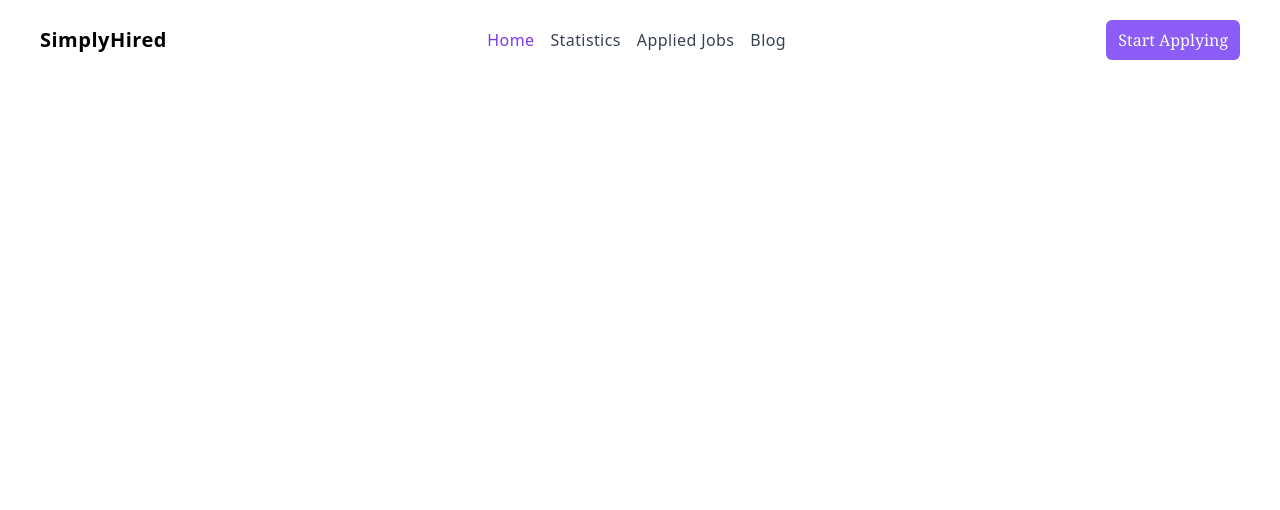
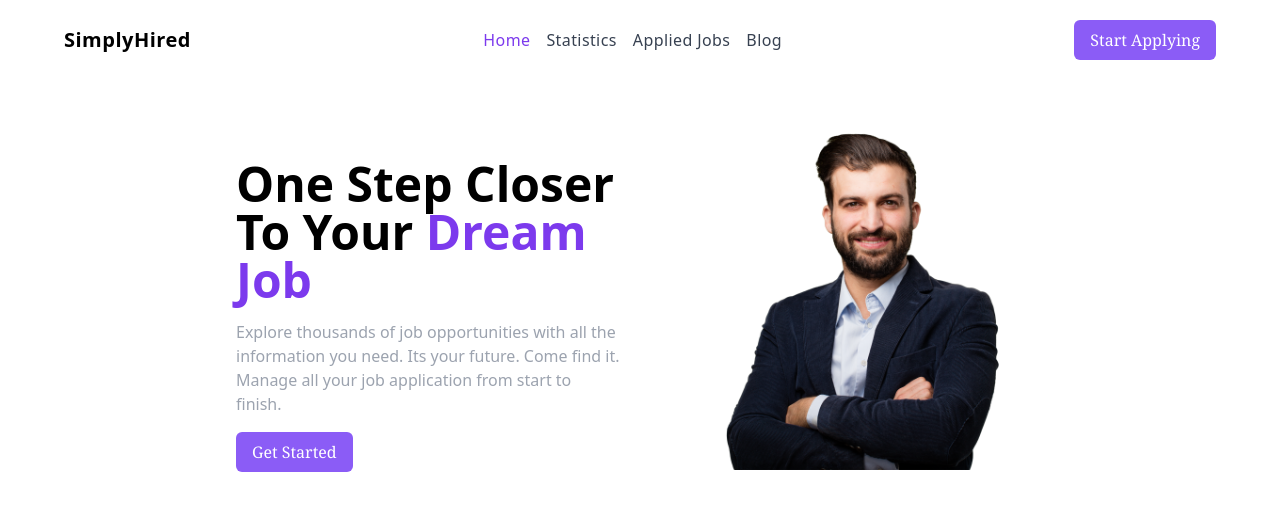
Before and after one commit to Soikat07/Carrer-Hub, a React (Vite) app: page / in a window 1280 px wide. Shown: the top 510 px of the page. Built offline with nearby package versions, Linux system fonts and the light colour scheme.

Commit message:
banner section add

```diff
--- a/src/components/Header.jsx
+++ b/src/components/Header.jsx
@@ -3,7 +3,7 @@ import { NavLink } from 'react-router-dom';
 
 const Header = () => {
   return (
-    <nav className='px-4 py-5 mx-auto sm:max-w-xl md:max-w-full lg:max-w-screen-xl lg:px-10 md:px-24'>
+    <nav className='px-4 py-5 mx-auto sm:max-w-xl md:max-w-full lg:max-w-screen-xl lg:px-16 md:px-24'>
       <div className='flex justify-between items-center'>
         <h1 className='font-bold text-xl tracking-wide'>SimplyHired</h1>
         <ul className='flex justify-around space-x-4'>
--- a/src/components/Home.jsx
+++ b/src/components/Home.jsx
@@ -1,10 +1,27 @@
 import React from 'react';
+import person from '../assets/person.png';
 
 const Home = () => {
   return (
-    <div>
+    <main className='my-container'>
+        <section className='flex justify-center space-x-10 relative'>
+          <div className='w-96'>
+            <h1 className='text-5xl font-semibold'>
+              One Step Closer To Your <span className='text-violet-600'>Dream Job</span>
+            </h1>
+            <p className='text-gray-400 my-4'>
+              Explore thousands of job opportunities with all the information
+              you need. Its your future. Come find it. Manage all your job
+              application from start to finish.
+            </p>
+            <button className="btn-primary">Get Started</button>
+          </div>
+          <div className='relative bottom-10'>
+            <img className='w-96' src={person} alt="" />
+          </div>
+      </section>
 
-    </div>
+    </main>
   );
 };
 
--- a/src/components/Statistics.jsx
+++ b/src/components/Statistics.jsx
@@ -3,7 +3,7 @@ import React from 'react';
 const Statistics = () => {
   return (
     <div>
-
+      <h1>This is statics page</h1>
     </div>
   );
 };
--- a/src/index.css
+++ b/src/index.css
@@ -10,8 +10,11 @@
 }
 
 .btn-primary{
-@apply px-3 py-2 rounded-md text-white font-serif bg-violet-500
+@apply px-4 py-2 rounded-md text-white font-serif bg-violet-500
 }
 .btn-outline{
 
 }
+.my-container{
+    @apply px-4 py-16 mx-auto sm:max-w-xl md:max-w-full lg:max-w-screen-xl md:px-24 lg:px-8 lg:py-20
+}
--- a/src/main.jsx
+++ b/src/main.jsx
@@ -3,11 +3,11 @@ import ReactDOM from 'react-dom/client'
 import App from './App'
 import './index.css'
 import { createBrowserRouter, RouterProvider } from 'react-router-dom'
-import Home from './components/Home'
 import Statistics from './components/Statistics'
 import AppliedJobs from './components/AppliedJobs'
 import Blog from './components/Blog'
 import ErrorPage from './components/ErrorPage'
+import Home from './components/Home'
 const router = createBrowserRouter([
   {
     path: '/',
@@ -15,7 +15,7 @@ const router = createBrowserRouter([
     errorElement: <ErrorPage />,
     children: [
       {
-        path: 'home',
+        path: '/',
         element:<Home />
       },
       {
```
Also changed, not shown: public/category.json (added, +26 -0 lines), src/assets/person.png (renamed from src/assets/P3OLGJ1 copy 1.png).
